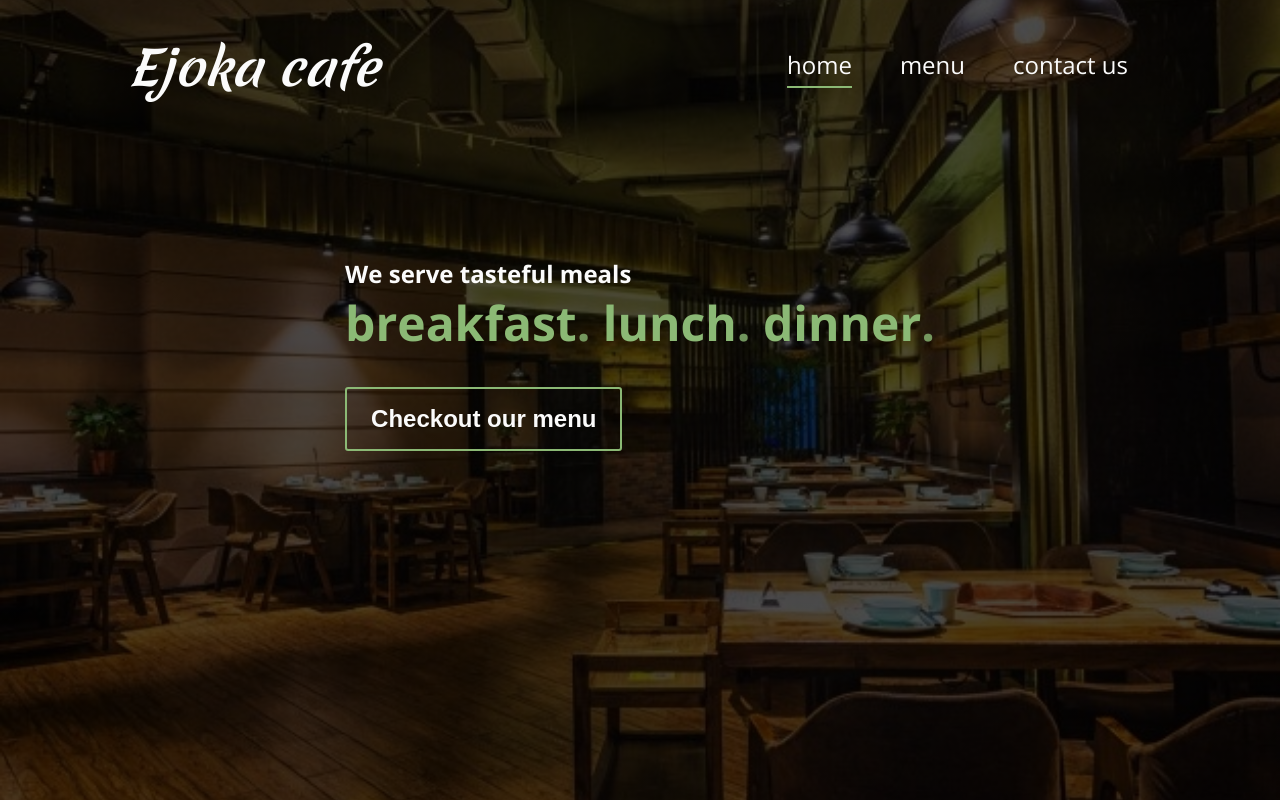
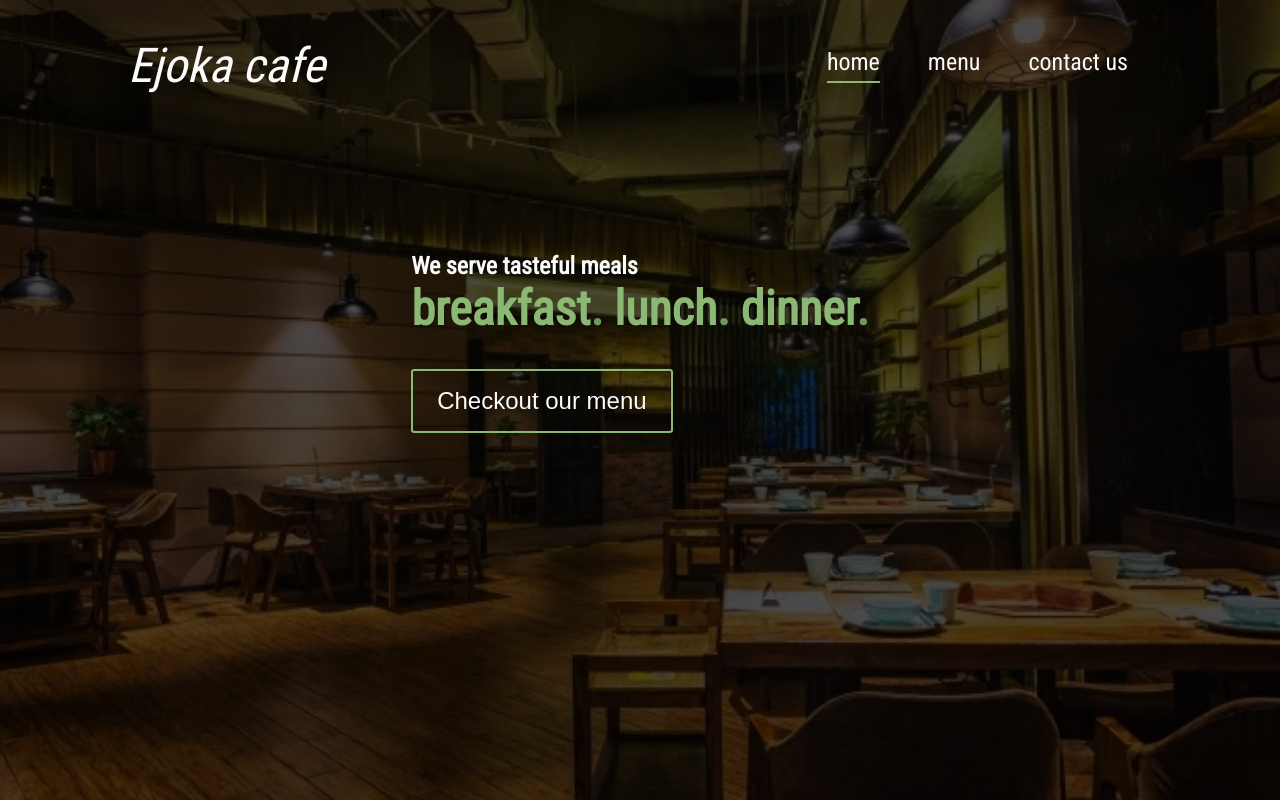
Before and after one commit to emmanuelkamala/myrestaurantdemo, a website built with webpack: page dist/index.html in a window 1280 px wide. Built offline with nearby package versions, Linux system fonts and the light colour scheme.

Commit message:
Change style

```diff
--- a/dist/css/style.css
+++ b/dist/css/style.css
@@ -17,7 +17,7 @@
     background: linear-gradient(rgba(0, 0, 0, 0.7), rgba(0, 0, 0, 0.7)), url("../img/background.jpg") center center;
     background-size: cover;
     background-attachment: fixed;
-    font-family: 'Open Sans', sans-serif;
+    font-family: 'Roboto Condensed', sans-serif;
     font-weight: 400;
     color: #fbfbfb;
   }
@@ -38,7 +38,7 @@
 
   .logo {
     font-size: 3rem;
-    font-family: 'Merienda', cursive;
+    font-family: 'Roboto Condensed', sans-serif;
     font-style: italic;
     cursor: pointer;
   }
@@ -117,7 +117,7 @@
 
   .menu-btn {
     font-size: 1.5rem;
-    font-weight: 600;
+    font-weight: 300;
     color: #fbfbfb;
     padding: 1rem 1.5rem;
     outline: none;
@@ -341,4 +341,3 @@
   .menu-main ul li:not(:last-of-type) {
     margin-bottom: 2rem;
   }
-  /*# sourceMappingURL=style.css.map */
--- a/dist/index.html
+++ b/dist/index.html
@@ -4,10 +4,7 @@
     <meta charset="UTF-8" />
     <meta name="viewport" content="width=device-width, initial-scale=1.0" />
     <title>My Restaurant Demo</title>
-    <link
-      href="https://fonts.googleapis.com/css2?family=Merienda:wght@700&family=Open+Sans:wght@400;600;700&display=swap"
-      rel="stylesheet"
-    />
+    <link href="https://fonts.googleapis.com/css2?family=Roboto+Condensed:wght@300;400&display=swap" rel="stylesheet">
     <script src="https://cdnjs.cloudflare.com/ajax/libs/font-awesome/5.13.0/js/all.min.js"></script>
     <link rel="stylesheet" href="css/style.css" />
   </head>
```
